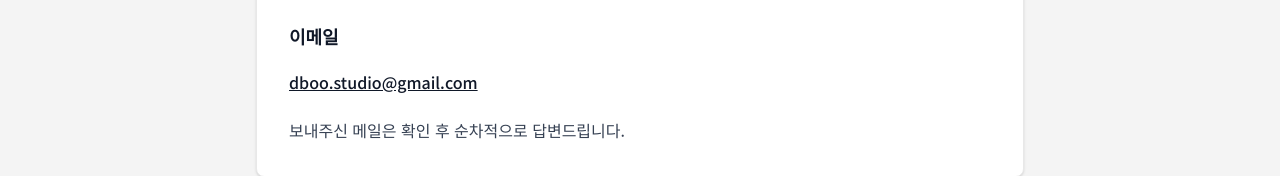
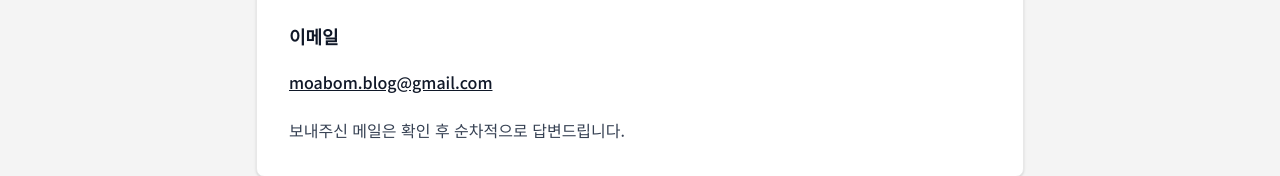
Before and after one commit to dboostudio/blog-auto, a Next.js app: page /contact in a window 1280 px wide. Shown: the part 364-540 px from the top of the page. Built offline with nearby package versions, Linux system fonts and the light colour scheme; no server answers.

Commit message:
chore: 문의 메일 moabom.blog@gmail.com 으로 변경

```diff
--- a/src/app/contact/page.tsx
+++ b/src/app/contact/page.tsx
@@ -21,7 +21,7 @@ export default function ContactPage() {
 
       <h2>이메일</h2>
       <p>
-        <a href="mailto:dboo.studio@gmail.com">dboo.studio@gmail.com</a>
+        <a href="mailto:moabom.blog@gmail.com">moabom.blog@gmail.com</a>
       </p>
       <p>보내주신 메일은 확인 후 순차적으로 답변드립니다.</p>
     </PageShell>
--- a/src/app/privacy/page.tsx
+++ b/src/app/privacy/page.tsx
@@ -57,7 +57,7 @@ export default function PrivacyPage() {
 
       <h2>5. 문의</h2>
       <p>
-        개인정보 관련 문의는 <a href="mailto:dboo.studio@gmail.com">dboo.studio@gmail.com</a> 으로 연락해 주세요.
+        개인정보 관련 문의는 <a href="mailto:moabom.blog@gmail.com">moabom.blog@gmail.com</a> 으로 연락해 주세요.
       </p>
     </PageShell>
   )
```
